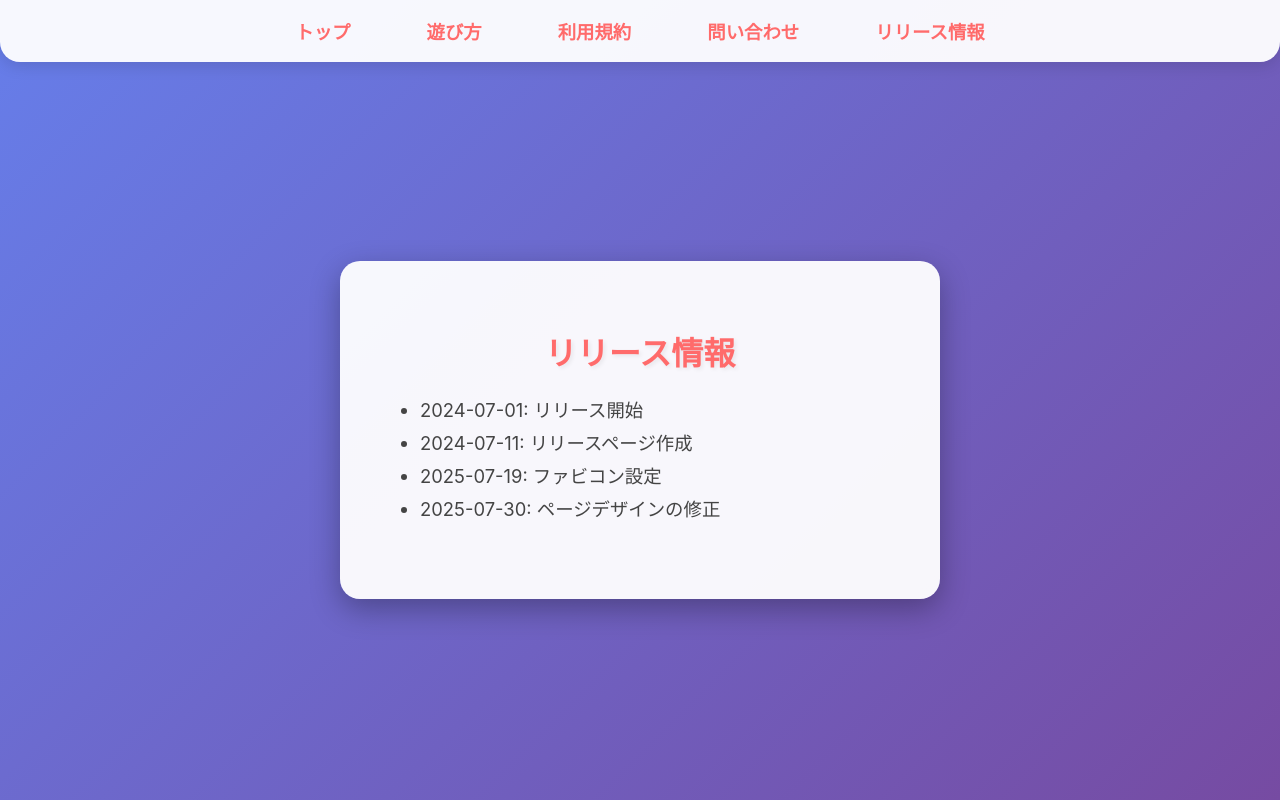
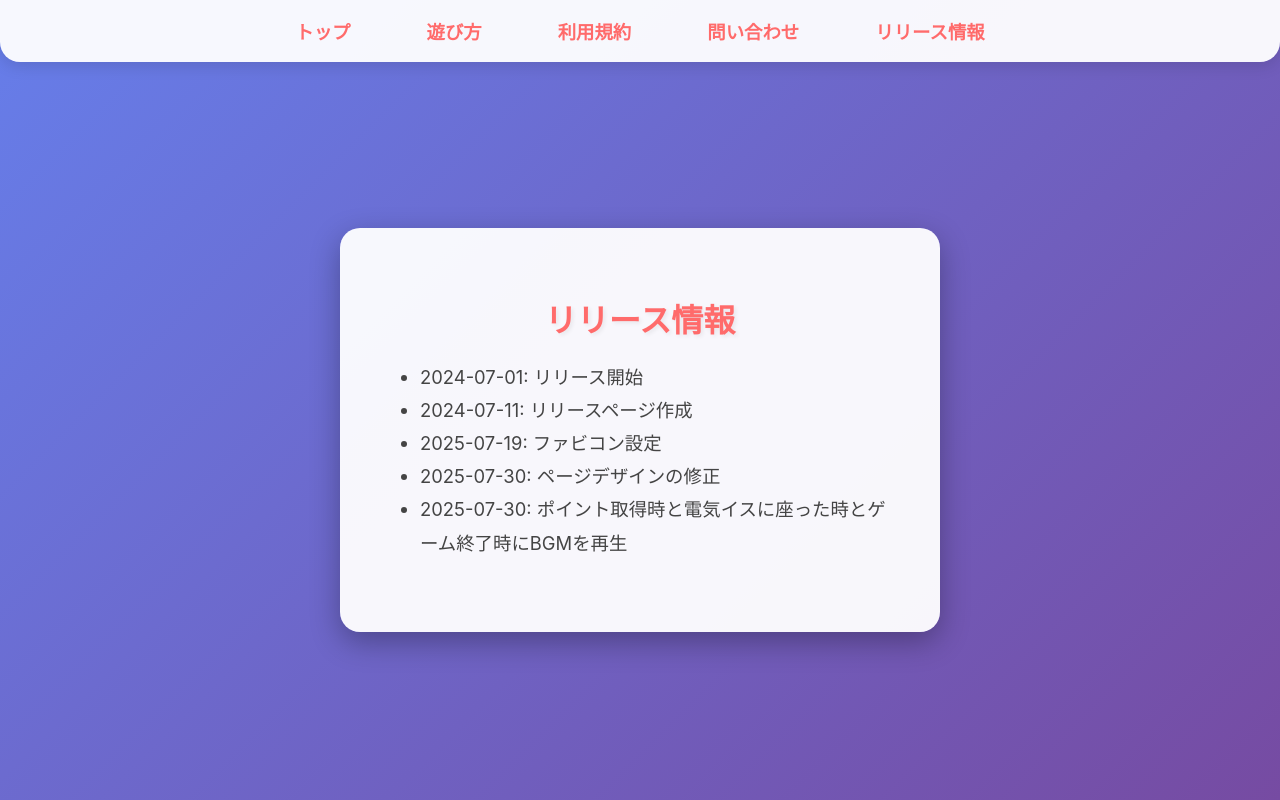
Before and after one commit to yatsu3/denki-isu, a React (Create React App) app: page /release-info in a window 1280 px wide. Built offline with nearby package versions, Linux system fonts and the light colour scheme; no server answers.

Commit message:
リリース情報修正

```diff
--- a/src/components/ReleaseInfo.js
+++ b/src/components/ReleaseInfo.js
@@ -11,6 +11,7 @@ const ReleaseInfo = () => {
         <li>2024-07-11: リリースページ作成</li>
         <li>2025-07-19: ファビコン設定</li>
         <li>2025-07-30: ページデザインの修正</li>
+        <li>2025-07-30: ポイント取得時と電気イスに座った時とゲーム終了時にBGMを再生</li>
       </ul>
     </div>
   );
```
